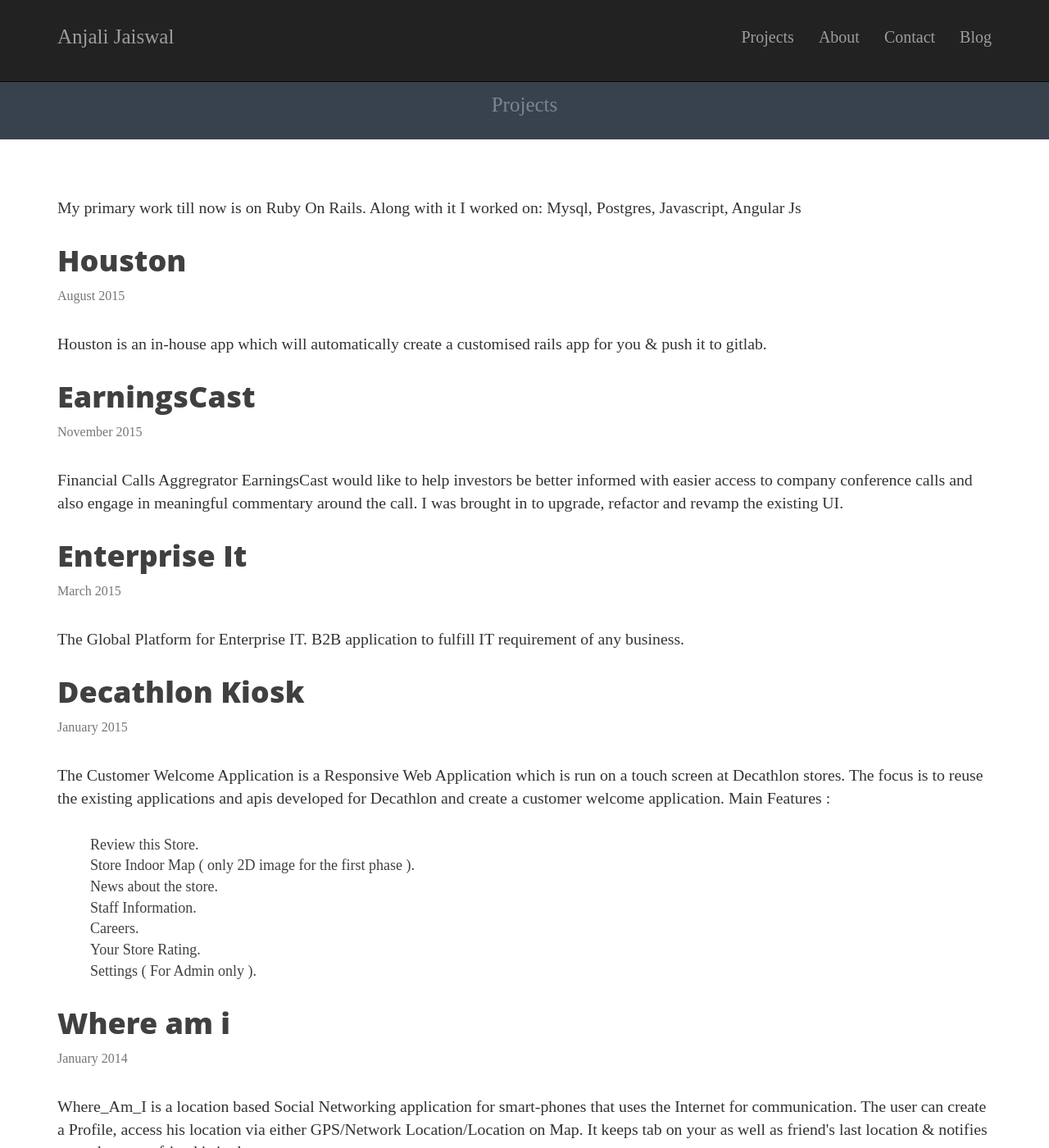
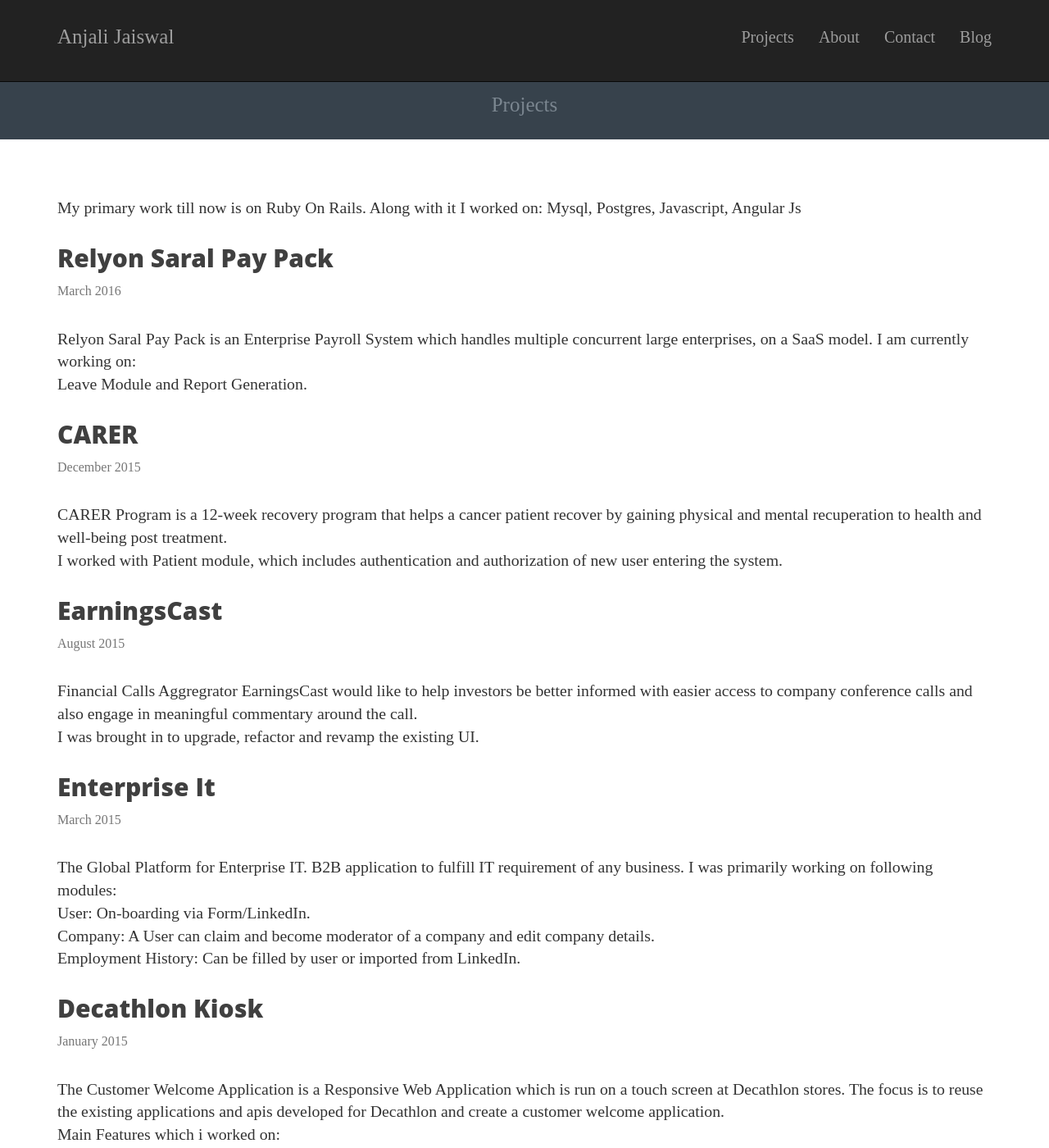
Before and after one commit to anjalijaiswal/website_edition_1, a Jekyll site: the page built from project/index.html, in a window 1280 px wide and 1400 px high. Shown: the whole window at 82% size. Built offline with Jekyll 4.4.1, drawn with Linux system fonts in a browser that asks for light colours; some of the changed text lies outside the part shown.

Commit message:
Add new posts

```diff
--- a/project/index.html
+++ b/project/index.html
@@ -6,64 +6,75 @@ title: Projects
 <div class="container">
   <div class="row">
     <div class="col col-lg-12 span-12">
-      <!-- <h1 class="text-align-center">Projects</h1> -->
+      <!-- <h2 class="text-align-center">Projects</h2> -->
       <p> My primary work till now is on Ruby On Rails. Along with it I worked on: Mysql, Postgres, Javascript, Angular Js</p>
       <!-- <h5 class="text-align-center contact">
         "Do something well enough to love what you do." - @kytrinyx
       </h5> -->
-      <h1 class="text-align-center">Houston</h1>
+
+      <h2 class="text-align-center">Relyon Saral Pay Pack</h2>
+      <h5 class="text-align-center contact" >March 2016</h5>
+      <p class="text-align-center">Relyon Saral Pay Pack is an Enterprise Payroll System which handles multiple concurrent large enterprises, on a SaaS model.
+        I am currently working on:
+        <br>Leave Module and Report Generation.
+
+      <h2 class="text-align-center">CARER</h2>
+      <h5 class="text-align-center contact" >December 2015</h5>
+      <p class="text-align-center">CARER Program is a 12-week recovery program that helps a cancer patient recover by gaining physical and
+        mental recuperation to health and well-being post treatment.<br>
+        I worked with Patient module, which includes authentication and authorization of new user entering the system.
+      </p>
+
+      <h2 class="text-align-center">EarningsCast</h2>
       <h5 class="text-align-center contact" >August 2015</h5>
-      <p class="text-align-center">Houston is an in-house app which will automatically create a customised rails app for you & push it to gitlab.</p>
-
-      <h1 class="text-align-center">EarningsCast</h1>
-      <h5 class="text-align-center contact" >November 2015</h5>
       <p class="text-align-center">Financial Calls Aggregrator
       EarningsCast would like to help investors be better informed with easier access to company conference calls and also engage in meaningful commentary around the call.
-
-      I was brought in to upgrade, refactor and revamp the existing UI.
+      <br>I was brought in to upgrade, refactor and revamp the existing UI.
       </p>
 
-      <h1 class="text-align-center">Enterprise It</h1>
+      <h2 class="text-align-center">Enterprise It</h2>
       <h5 class="text-align-center contact" >March 2015</h5>
       <p class="text-align-center">The Global Platform for Enterprise IT. B2B application to fulfill IT requirement of any business.
+        I was primarily working on following modules:<br>
+        User: On-boarding via Form/LinkedIn.<br>
+        Company: A User can claim and become moderator of a company and edit company details.<br>
+        Employment History: Can be filled by user or imported from LinkedIn.
       </p>
 
-      <h1 class="text-align-center">Decathlon Kiosk</h1>
+      <h2 class="text-align-center">Decathlon Kiosk</h2>
       <h5 class="text-align-center contact" >January 2015</h5>
       <p class="text-align-center">The Customer Welcome Application is a Responsive Web Application which is
       run on a touch screen at Decathlon stores.
       The focus is to reuse the existing applications and apis developed for Decathlon and
-      create a customer welcome application.
+      create a customer welcome application.<br>
 
-      Main Features :
-        <ul>
-          <li> Review this Store.</li>
+      Main Features which i worked on:
+      <br>Review this Store.
 
-          <li> Store Indoor Map ( only 2D image for the first phase ).</li>
+      <br>Store Indoor Map ( only 2D image for the first phase ).
 
-          <li> News about the store.</li>
+      <br>News about the store.
 
-          <li> Staff Information.</li>
+      <br>Staff Information.
 
-          <li> Careers.</li>
+      <br>Careers.
 
-          <li> Your Store Rating.</li>
+      <br>Your Store Rating.
 
-          <li> Settings ( For Admin only ).</li>
-        </ul>
+      <br>Settings ( For Admin only ).
       </p>
 
-      <h1 class="text-align-center">Where am i</h1>
+      <h2 class="text-align-center">Where am i</h2>
       <h5 class="text-align-center contact" >January 2014</h5>
-      <p class="text-align-center">Where_Am_I is a location based Social Networking application for smart-phones that uses the Internet for communication. The user can create a Profile, access his location via either GPS/Network Location/Location on Map. It keeps tab on your as well as friend's last location & notifies you when your friend is in the same area.</p>
+      <p class="text-align-center">Where_Am_I is a location based Social Networking application for smart-phones that uses the Internet for communication. The user can create a Profile, access his location via either GPS/Network Location/Location on Map. It keeps tab on your as well as friend's last location and notifies you when your friend is in the same area.</p>
 
-      <h1 class="text-align-center">Pillphone</h1>
+      <h2 class="text-align-center">Pillphone</h2>
       <h5 class="text-align-center contact" >December 2013</h5>
       <p class="text-align-center">The pillphone is a biometrically secured mobile health management application. It offers interactive medication reminders and information exchange to help health care payers, providers and others connect with patients.</p>
 
-      <h1 class="text-align-center">Android Smartpad</h1>
+      <h2 class="text-align-center">Android Smartpad</h2>
       <h5 class="text-align-center contact" >September 2012</h5>
-      <p class="text-align-center">Smartpad app was designed to create text notes for textual info and checklists for the lists like to-do lists & Shopping list in android. It has a reminder system that actively reminds you of saved notes so you'll never miss anything important. It has features like SD card backup & search option for a note using keywords.</p>
+      <p class="text-align-center">Smartpad app was designed to create text notes for textual info and checklists for the lists like to-do lists and Shopping list in android. It has a reminder system that actively reminds you of saved notes so you'll never miss anything important. It has features like SD card backup and search option for a note using keywords.</p>
 
     </div>
 
```
Also changed, not shown: _drafts/2016-09-26-mocks-vs-stubs.md (added, +20 -0 lines), _drafts/date-time-ruby.md (+7 -0 lines), _posts/2015-11-02-performing-exercism-on-ruby.md (+1 -1 lines), _posts/2016-09-27-rspec-doubles.md (added, +50 -0 lines), 3 other files.
